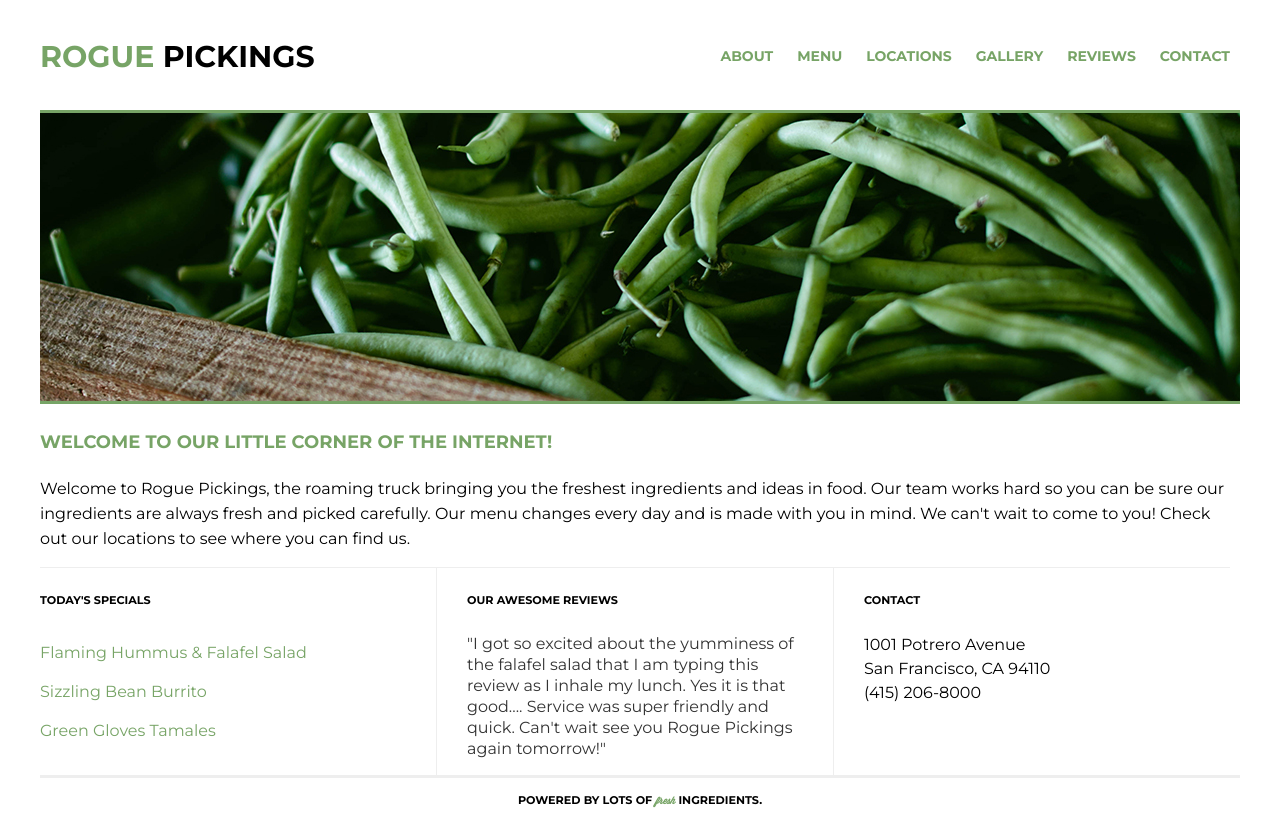
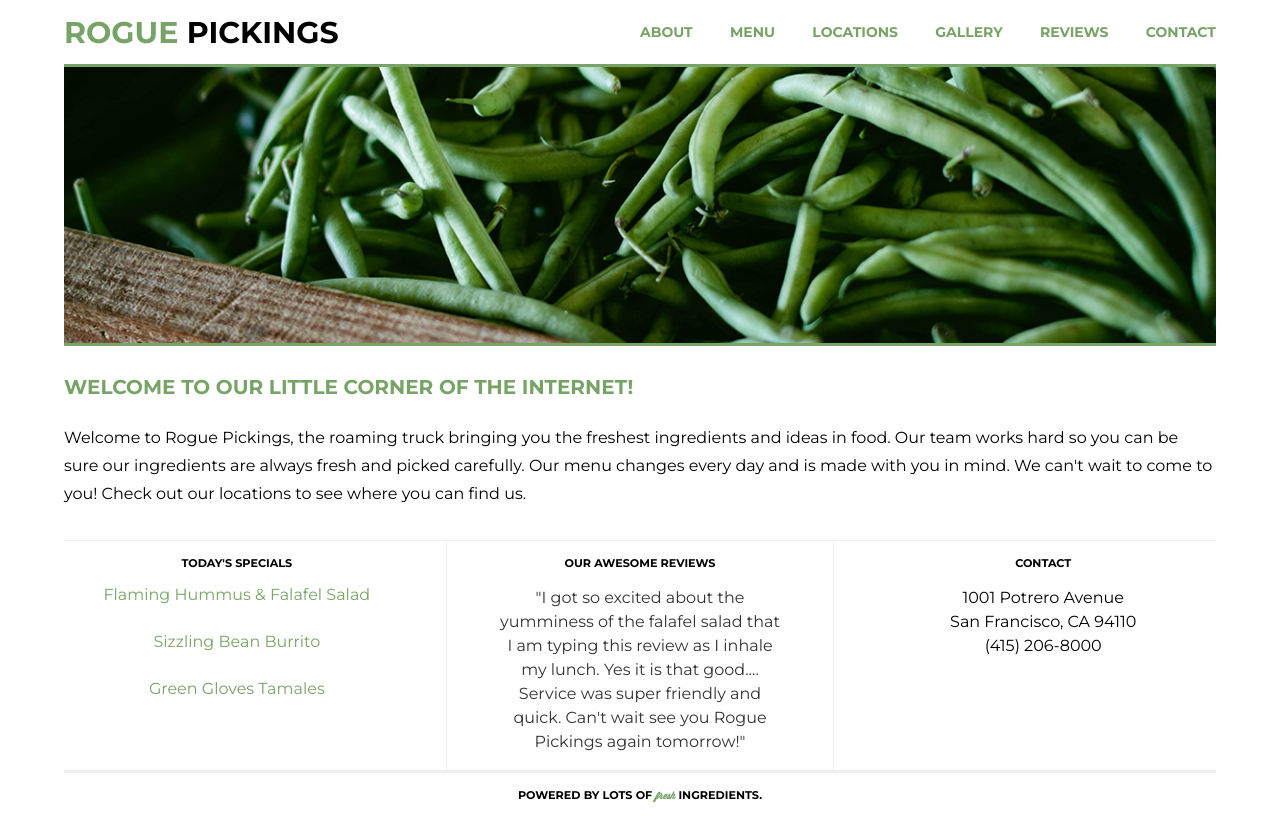
Before and after one commit to jaymew88/responsive-websites, a plain HTML site: page rogue-pickings-starter/index.html in a window 1280 px wide. Drawn offline with Linux system fonts and the light colour scheme.

Commit message:
making page responsive

```diff
--- a/rogue-pickings-starter/css/main.css
+++ b/rogue-pickings-starter/css/main.css
@@ -17,7 +17,11 @@ body {
 
 .container{
 	max-width: 1200px;
-	margin: 0 auto;
+	width: 90%;
+	display: flex;
+	justify-content: center;
+	align-items: center;
+	flex-flow: row wrap;
 }
 
 h1,
@@ -27,12 +31,13 @@ h4 {
 	color: black;
 	text-transform: uppercase;
 	font-weight: 700;
+	text-align: center;
 }
 h1 {
 	font-size: 1.875em;
 }
 h2 {
-    font-size: 1.5em;
+  font-size: 1.5em;
 }
 h3 {
 	font-size: 1.125em;
@@ -43,30 +48,38 @@ h4 {
 
 p {
 	font-size: .875em;
-	line-height: 21px;
-    padding: 0 30px;
+	line-height: 1.5em;
+  padding: 0 2em;
 }
 
 /*The widths are in a percentage!*/
 header {
-	height: 110px;
+	text-align: center;
+	display: flex;
+	justify-content: center;
+	align-items: center;
+	flex-flow: row wrap;
+	width: 100%;
 	border-bottom: 3px solid #77a466;
-	margin: 0 auto;
 }
 
 header h1 {
-	float: left;
 	margin: 0;
-	padding: 38px 0;
+	font-size: 1.875em;
+	padding: 0.5em;
+	border-bottom: 3px solid #77a466;
+	width: 100%;
 }
+
 header h1 span {
 	color: #77a466;
 }
 
 header nav {
-	float: right;
-	padding: 46px 0;
+	width: 100%;
+	padding: 1em 0;
 }
+
 header nav ul {
 	margin: 0;
 	padding: 0;
@@ -75,94 +88,83 @@ header nav ul li {
 	text-transform: uppercase;
 	font-weight: 700;
 	font-size: .875em;
-	padding: 0 10px;
-	display: inline;
+	padding: .5em 0;
+	list-style: none;
 }
 header nav ul li a{
 	text-decoration: none;
 	color:#77a466;
 }
 
+ul {
+	margin: 0;
+}
+
 /*The widths are in a percentage!*/
 .top-section,
 .bottom-section {
-	margin: 0 auto;
-	clear: both;
+	display: flex;
+	justify-content: center;
+	align-items: center;
+	flex-flow: row wrap;
 }
 
-.main-image {
-	height: auto;
-	float: left;
-}
 .main-image img {
 	width: 100%;
 	border-bottom: 3px solid #77a466;
 }
 
-.main-title {
-	height: auto;
-	float: left;
-}
 .main-title h3 {
 	text-align: left;
-	padding: 5px 0;
+	font-size: 1.25em;
+	padding: .25em 0;
 	color: #77a466;
 }
 .main-title p {
 	padding: 0;
 	font-size: 1em;
-	line-height: 25px;
+	line-height: 1.75em;
 }
 
 .section-one,
 .section-two,
 .section-three {
-	width: 33%;
-	height: auto;
-	float: left;
+	width: 100%
 	border-top: 1px solid #eee;
-}
-
-.section-one h4 {
-	padding: 10px 0;
-}
-
-.section-two {
-	border-left: 1px solid #eee;
-	border-right: 1px solid #eee;
-}
-
-.section-two h4,
-.section-three h4 {
-	padding: 10px 30px;
 }
 
 .menu {
 	list-style: none;
 	padding: 0;
 }
+
 .menu li {
-	padding: 10px 0;
+	display: flex;
+	justify-content: center;
+	align-items: center;
+	padding: 0 0 1.75em 0;
 	color:#77a466;
 }
 
 .reviews {
 	color: #333;
 	font-size: 1em;
-	line-height: 21px;
+	line-height: 1.5em;
 }
 
 .address {
 	font-size: 1em;
-	line-height: 24px;
+	line-height: 1.5em;
 }
 
 /*The widths are in a percentage!*/
 footer {
-	height: 50px;
+	display: flex;
+	justify-content: center;
+	align-items: center;
+	flex-flow: row wrap;
+	width: 100%;
 	border-top: 3px solid #eee;
-	margin: 0 auto;
-	clear: both;
 	text-align: center;
 }
 footer span {
@@ -171,3 +173,56 @@ footer span {
 	color: #77a466;
 	font-size: .875em;
 }
+
+
+/******** MEDIA STYLES *********/
+@media all and (min-width:768px) {
+	/** Tablet styles here **/
+	.bottom-section {
+		justify-content: space-between;
+		align-items: flex-start;
+		border-top: 1px solid #eee;
+	}
+
+	.section-one,
+	.section-two,
+	.section-three {
+		border-top: none;
+		flex-basis: 30%;
+		text-align: center;
+	}
+
+	.section-two {
+		padding: 0 20px;
+		border-right: 1px solid #eee;
+		border-left: 1px solid #eee;
+	}
+
+}
+
+@media all and (min-width:1200px) {
+	/** Desktop styles here **/
+	header {
+		justify-content: space-between;
+	}
+
+	header h1 {
+		width: 30%;
+		padding: 0;
+		border-bottom: none;
+		text-align: left;
+	}
+
+	header nav {
+		width: 50%;
+	}
+
+	header nav ul {
+    display: flex;
+    justify-content: space-between;
+  }
+
+	.bottom-section {
+		margin-top: 1em;
+	}
+}
```
